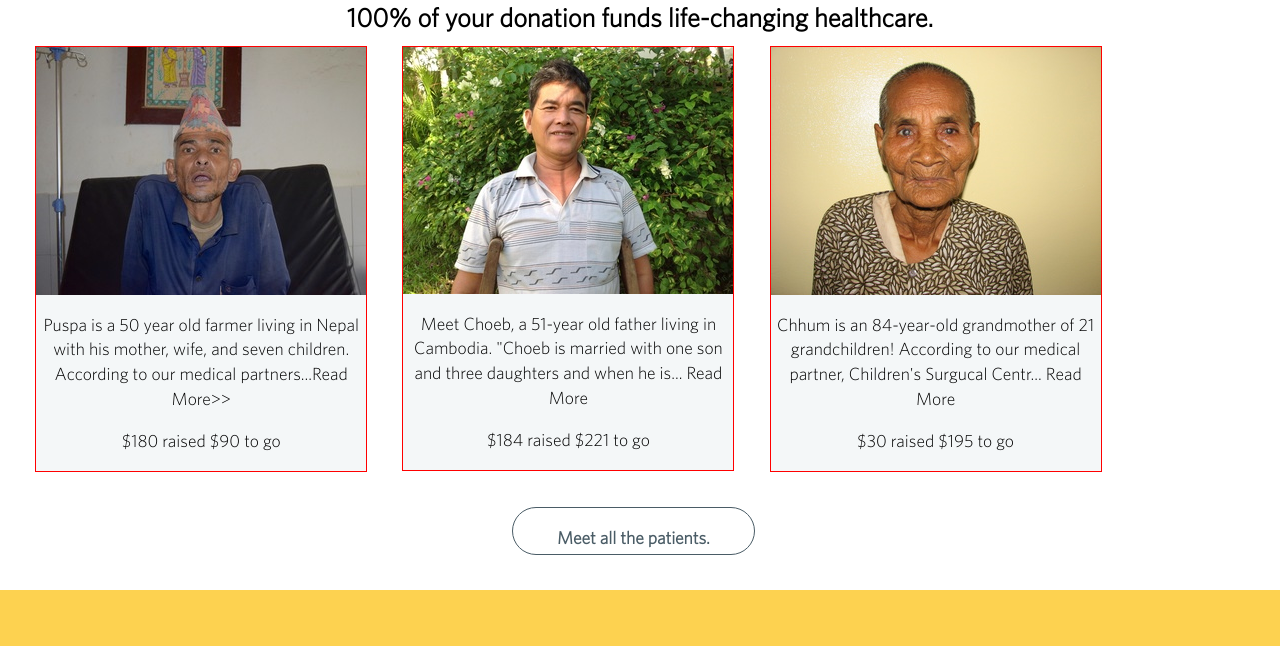
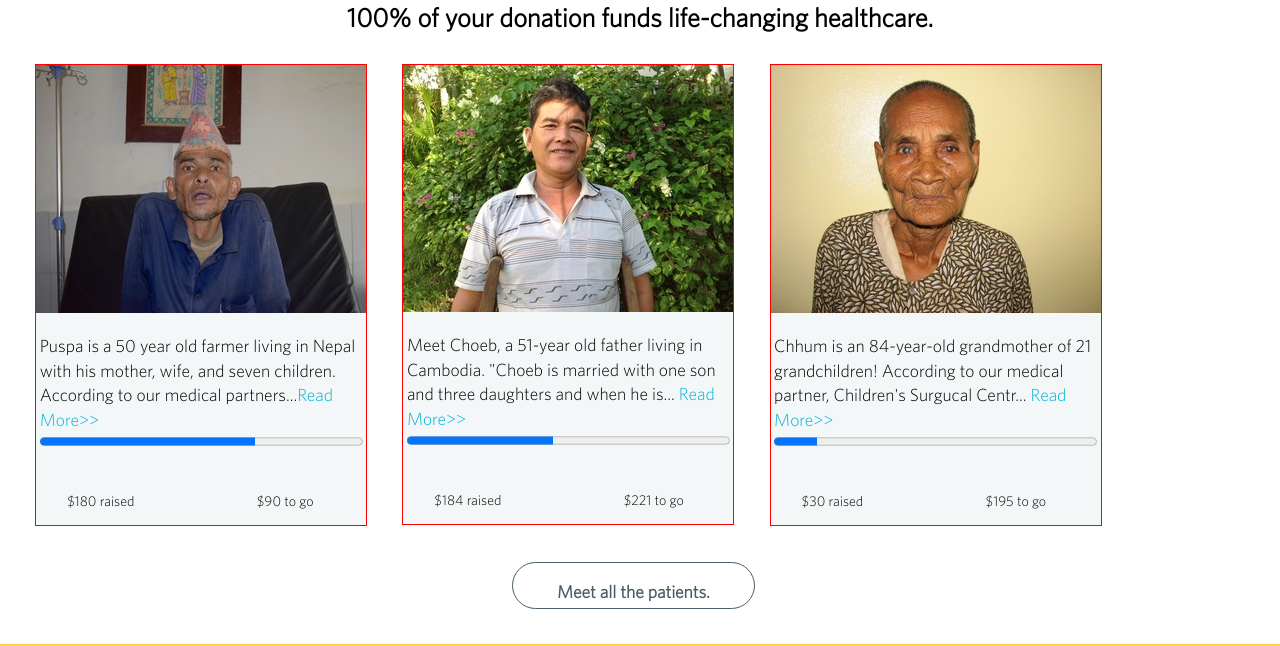
Before and after one commit to bbolermcad/wasi, a plain HTML site: page index.html in a window 1280 px wide. Shown: the part 724-1370 px from the top of the page. Drawn offline with nearby package versions, Linux system fonts and the light colour scheme.

Commit message:
progress bar

```diff
--- a/css/main.css
+++ b/css/main.css
@@ -122,6 +122,8 @@ li {
   list-style-type: none;
 }
 
+
+
 .note {
   font-style: italic;
   font-size: .8em;
@@ -211,24 +213,47 @@ li {
   margin-left: 2em;
   width: 330px;
   border: red 1px solid;
-  text-align: center;
+  text-align: left;
   padding-bottom: 0px;
   background-color: #F4F7F8;
+  margin-top: 1em;
 }
-.patient h3 P
+
+.patients .text {
+  color: black;
+}
 .patient p {
   color: black;
-  padding: 1em;
+  padding: .2em;
   text-align: left;
   padding-bottom: 0px;
+  display: inline-block;
 }
 
- .patients a {
-   color: black;
+ .patients .readmore {
+   color: #00B1DA;
 }
 
-.patient .money {
-  text-align: center;
+.patients a {
+  color: black;
+}
+
+.patients progress {
+  width: 100%;
+  margin-left: 0px;
+  padding: 0px;
+  display: inline-block;
+  color: #FFC700;
+}
+.raised {
+  text-align: left;
+  margin-left: 2em;
+  font-size: .8em;
+}
+.togo {
+  font-size: .8em;
+  text-align: left;
+  margin-left: 8em;
 }
 .patients .button {
   margin-left: 40%;
--- a/index.html
+++ b/index.html
@@ -53,16 +53,18 @@
           <a href="#">
           <div class="patient">
           <img src="img/puspa.jpg" alt="Puspa">
-          <p>Puspa is a 50 year old farmer living in Nepal with his mother, wife, and seven children.  According to our medical partners...<span class="readmore"><a href="#">Read More>></a></span>
-          <p class="money">$180 raised $90 to go</p>
+          <p>Puspa is a 50 year old farmer living in Nepal with his mother, wife, and seven children.  According to our medical partners...<a href="#"><span class="readmore">Read More>></span></a>
+          <progress max="270" value="180"></progress>
+          <p class="raised">$180 raised</p> <p class="togo">$90 to go</p>
         </div>
         </a>
 
         <a href="#">
         <div class="patient">
         <img src="img/choeb.jpg" alt="Choeb">
-        <div class="textarea"><p>Meet Choeb, a 51-year old father living in Cambodia.  "Choeb is married with one son and three daughters and when he is... <span class="readmore"><a href="#">Read More</a></span>
-          <p class="money">$184 raised $221 to go</p>
+        <div class="textarea"><p>Meet Choeb, a 51-year old father living in Cambodia.  "Choeb is married with one son and three daughters and when he is... <a href="#"><span class="readmore">Read More>></span></a>
+          <progress max="405" value="184"></progress>
+          <p class="raised">$184 raised</p> <p class="togo">$221 to go</p>
         </div>
         </div>
       </a>
@@ -70,8 +72,9 @@
       <a href="#">
       <div class="patient">
       <img src="img/chhum.jpg" alt="Choeb">
-      <p>Chhum is an 84-year-old grandmother of 21 grandchildren!  According to our medical partner, Children's Surgucal Centr...   <a href="#">Read More</a>
-      <p class="money">$30 raised $195 to go</p>
+      <p>Chhum is an 84-year-old grandmother of 21 grandchildren!  According to our medical partner, Children's Surgucal Centr...   <a href="#"><span class="readmore">Read More>></span></a>
+      <progress max="225" value="30"></progress>
+      <p class="raised">$30 raised</p> <p class="togo">$195 to go</p>
       </div>
     </a>
 
```
